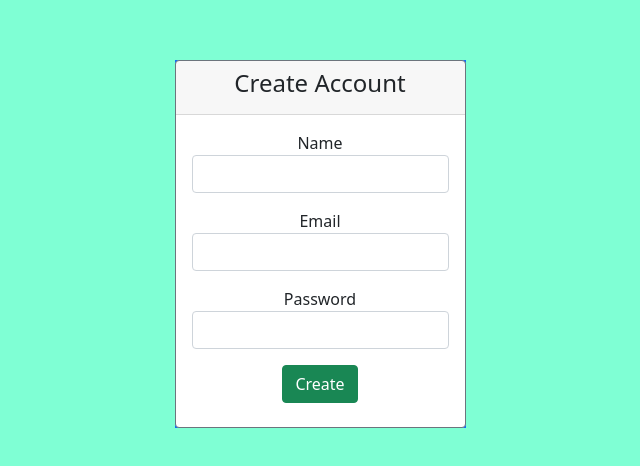
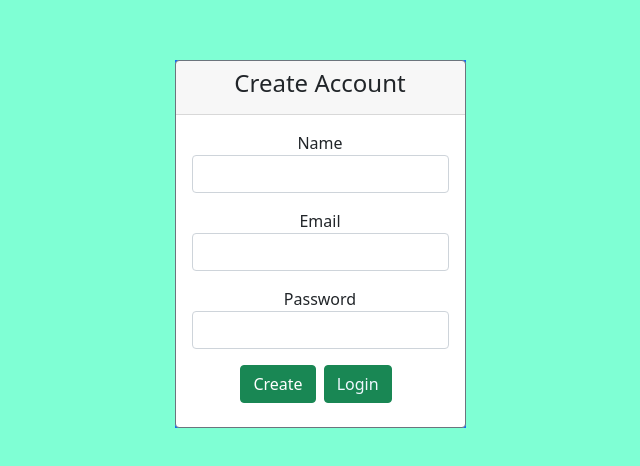
Before and after one commit to mkandanmk7/React-reset-password-application, a React (Create React App) app: page /register in a window 1280 px wide. Shown: the part 156-622 px from the top of the page, without its empty margins (320-960 px from the left). Built offline with nearby package versions, Linux system fonts and the light colour scheme.

Commit message:
done register

```diff
--- a/src/Components/Css/Register.css
+++ b/src/Components/Css/Register.css
@@ -0,0 +1,4 @@
+.loginLink {
+  color: aliceblue;
+  text-decoration: none;
+}
--- a/src/Components/Register.js
+++ b/src/Components/Register.js
@@ -3,6 +3,8 @@ import React, { useState } from "react";
 import { Card, Button } from "react-bootstrap";
 import axios from "axios";
 import * as YUP from "yup";
+import { NavLink } from "react-router-dom";
+import "./Css/Register.css";
 
 function Register() {
   const [info, setInfo] = useState("");
@@ -108,6 +110,12 @@ function Register() {
                       <Button type="submit" variant="success">
                         Create
                       </Button>
+                      <Button className="mx-2 " type="submit" variant="success">
+                        <NavLink className="loginLink" to="/login">
+                          {" "}
+                          Login
+                        </NavLink>
+                      </Button>
                     </div>
                   </Form>
                 );
```
